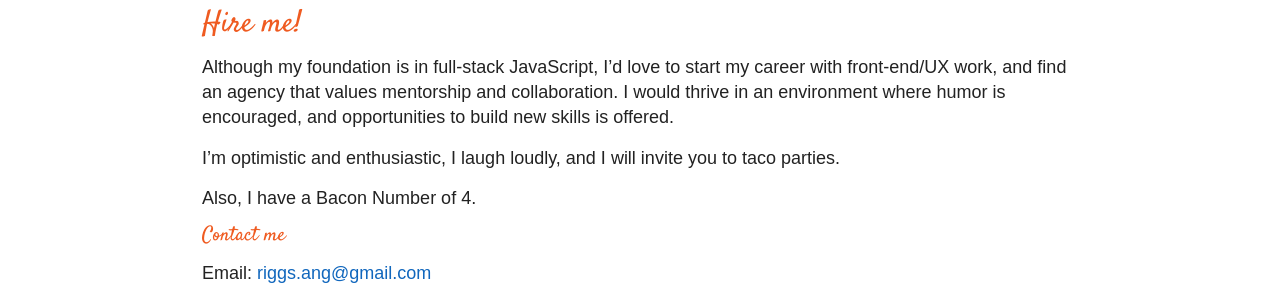
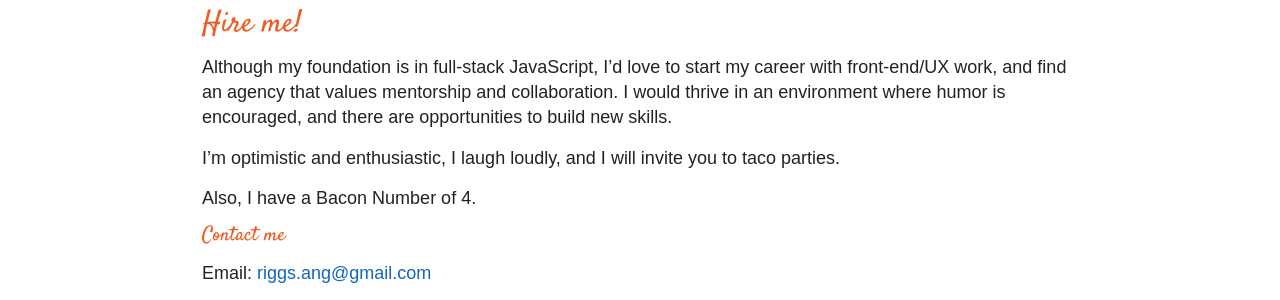
Before and after one commit to angelariggs/angelariggs.github.io, a Jekyll site: the page built from about.md, in a window 1280 px wide. Shown: the part 458-758 px from the top of the page. Built offline with Jekyll 4.4.1, drawn with Linux system fonts in a browser that asks for light colours; some web fonts are replaced; Markdown is read by kramdown in place of the engine named in the settings.

Commit message:
about copy

```diff
--- a/about.md
+++ b/about.md
@@ -13,7 +13,7 @@ When I am building with JavaScript, I do so with determination, a committment to
 
 # Hire me!
 
-Although my foundation is in full-stack JavaScript, I'd love to start my career with front-end/UX work, and find an agency that values mentorship and collaboration. I would thrive in an environment where humor is encouraged, and opportunities to build new skills is offered.
+Although my foundation is in full-stack JavaScript, I'd love to start my career with front-end/UX work, and find an agency that values mentorship and collaboration. I would thrive in an environment where humor is encouraged, and there are opportunities to build new skills.
 
 I'm optimistic and enthusiastic, I laugh loudly, and I will invite you to taco parties.
 
```
Also changed, not shown: 1 other file.
